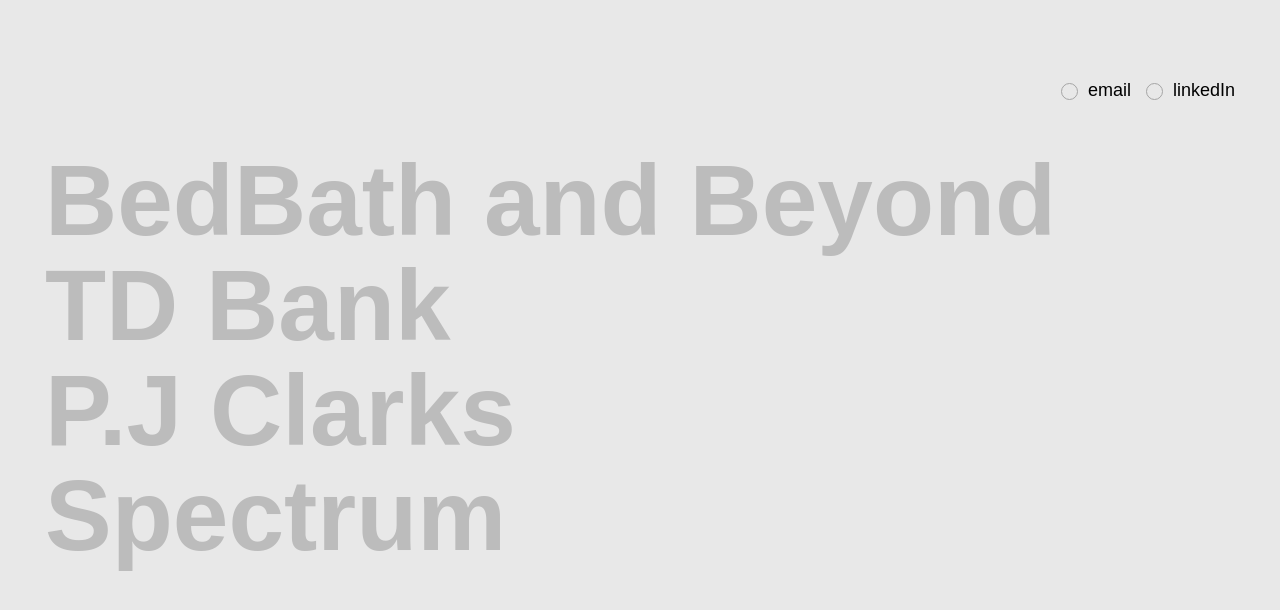
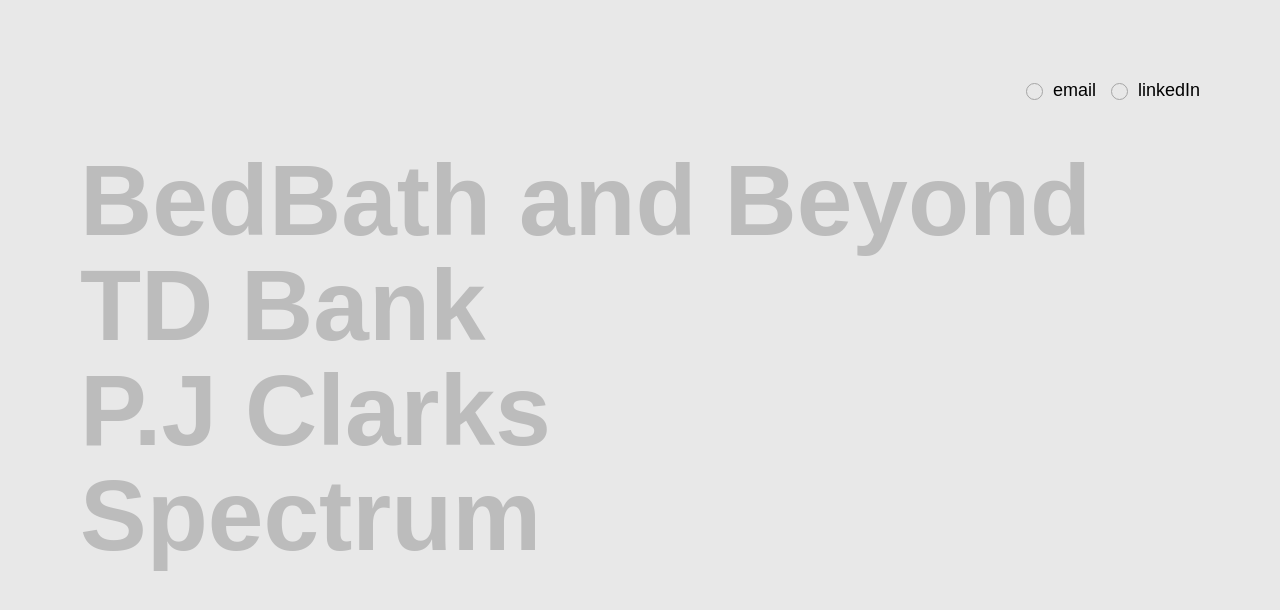
Before and after one commit to nosugarsociety/mypf2020, a React (Create React App) app: page / in a window 1280 px wide. Shown: the top 610 px of the page. Built offline with nearby package versions, Linux system fonts and the light colour scheme; no server answers; a web font is replaced by a local one.

Commit message:
Container padding update

```diff
--- a/src/components/main/style.ts
+++ b/src/components/main/style.ts
@@ -246,10 +246,6 @@
     width: calc(100% - 120px);
   `}
 
-  ${({ theme: { media } }) => media.desktop`
-    width: 100%;
-  `}
-
   svg {
     margin-left: auto;
     cursor: pointer;
--- a/src/theme/global.ts
+++ b/src/theme/global.ts
@@ -9,11 +9,6 @@
 
     @media (min-width: 768px) {
       padding: 0 60px;
-    }
-
-    @media (min-width: 1024px) {
-      padding-right: 0;
-      padding-left: 0;
     }
   }
 
```
Also changed, not shown: 1 other file (tests, documents, lock files or other folders).
